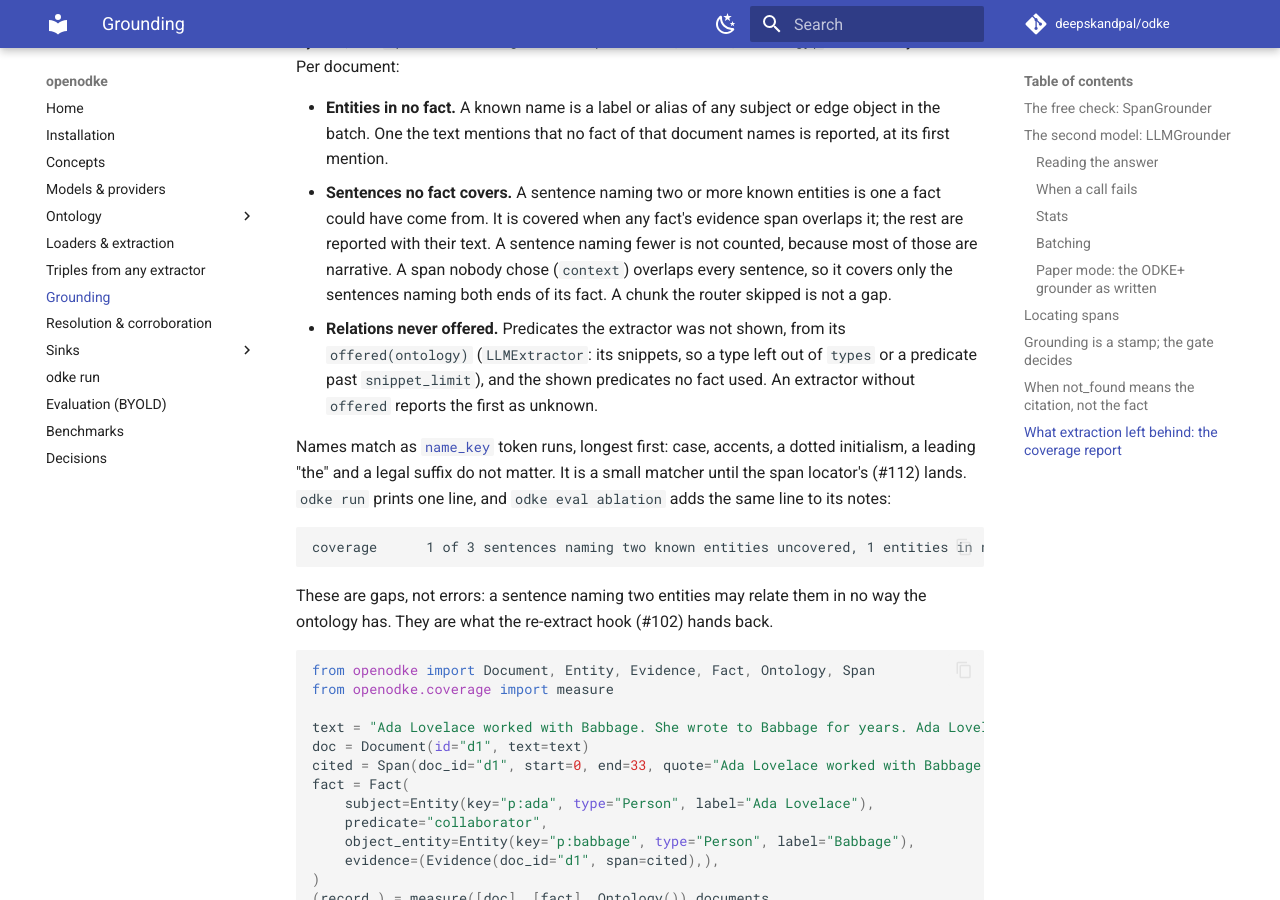
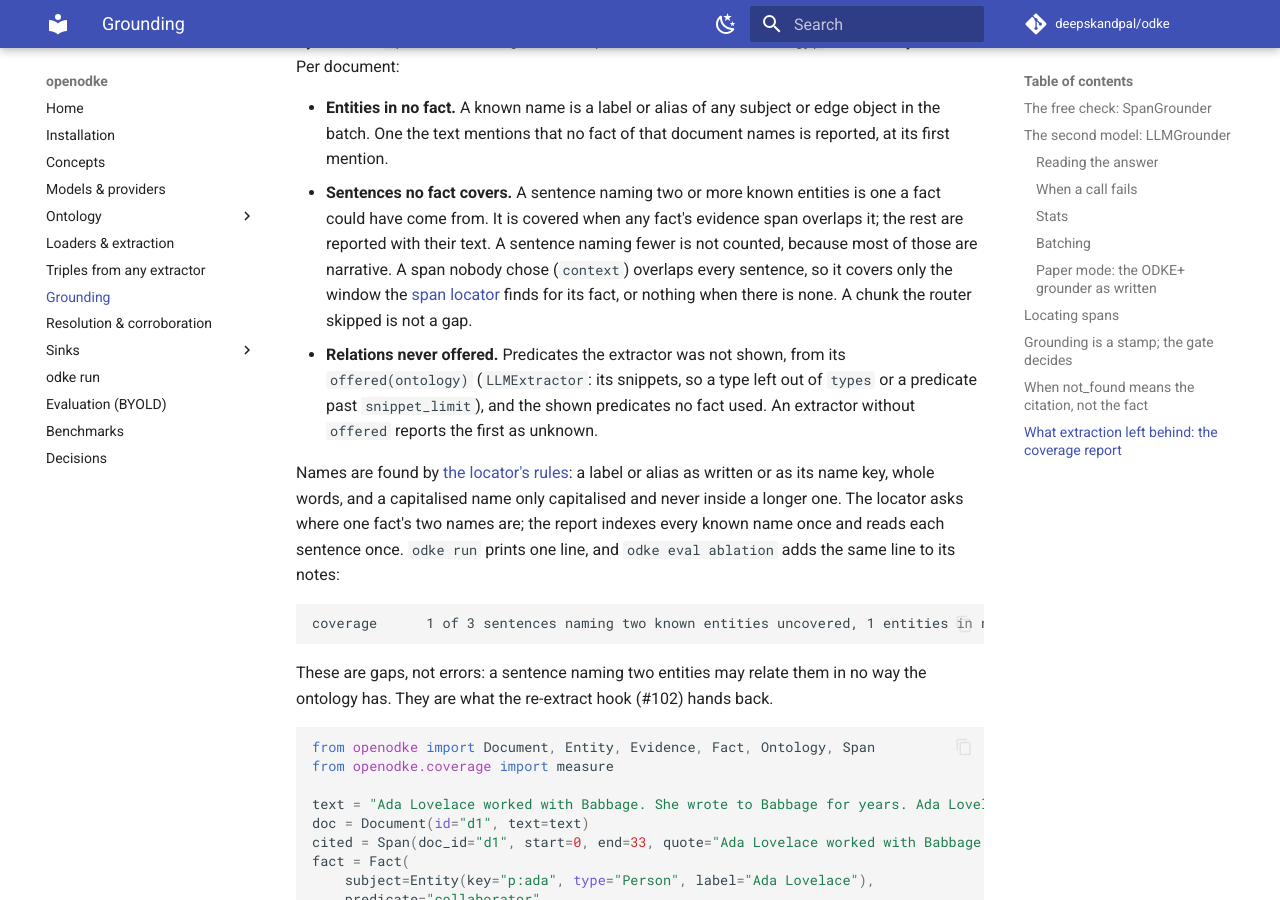
Before and after one commit to deepskandpal/odke, an MkDocs documentation site: the page built from docs/grounding.md, in a window 1280 px wide and 900 px high, scrolled down 7240 px. Built offline with MkDocs 1.6.1 and Material for MkDocs 9.7.7, drawn with Linux system fonts in a browser that asks for light colours; comment, search, counter and statistics services are not loaded.

Commit message:
refactor(coverage): find names by the span locator's rules
The locator (#112) landed, so the report's own matcher goes: names are its
forms and checks, and an uncited fact covers the window it locates.

Co-Authored-By: Claude Opus 5.5 <noreply@anthropic.com>
Claude-Session: https://claude.ai/code/session_016EZ1FgTUH3NKEQyU837Wcd

````diff
--- a/docs/grounding.md
+++ b/docs/grounding.md
@@ -339,16 +339,18 @@ document:
   one a fact could have come from. It is covered when any fact's evidence span
   overlaps it; the rest are reported with their text. A sentence naming fewer is
   not counted, because most of those are narrative. A span nobody chose
-  (`context`) overlaps every sentence, so it covers only the sentences naming
-  both ends of its fact. A chunk the router skipped is not a gap.
+  (`context`) overlaps every sentence, so it covers only the window the
+  [span locator](#locating-spans) finds for its fact, or nothing when there is
+  none. A chunk the router skipped is not a gap.
 - **Relations never offered.** Predicates the extractor was not shown, from its
   `offered(ontology)` (`LLMExtractor`: its snippets, so a type left out of
   `types` or a predicate past `snippet_limit`), and the shown predicates no fact
   used. An extractor without `offered` reports the first as unknown.
 
-Names match as [`name_key`](resolution-and-corroboration.md) token runs, longest
-first: case, accents, a dotted initialism, a leading "the" and a legal suffix do
-not matter. It is a small matcher until the span locator's (#112) lands. `odke
+Names are found by [the locator's rules](#locating-spans): a label or alias as
+written or as its name key, whole words, and a capitalised name only capitalised
+and never inside a longer one. The locator asks where one fact's two names are;
+the report indexes every known name once and reads each sentence once. `odke
 run` prints one line, and `odke eval ablation` adds the same line to its notes:
 
 ```
````
Also changed, not shown: 2 other files.
